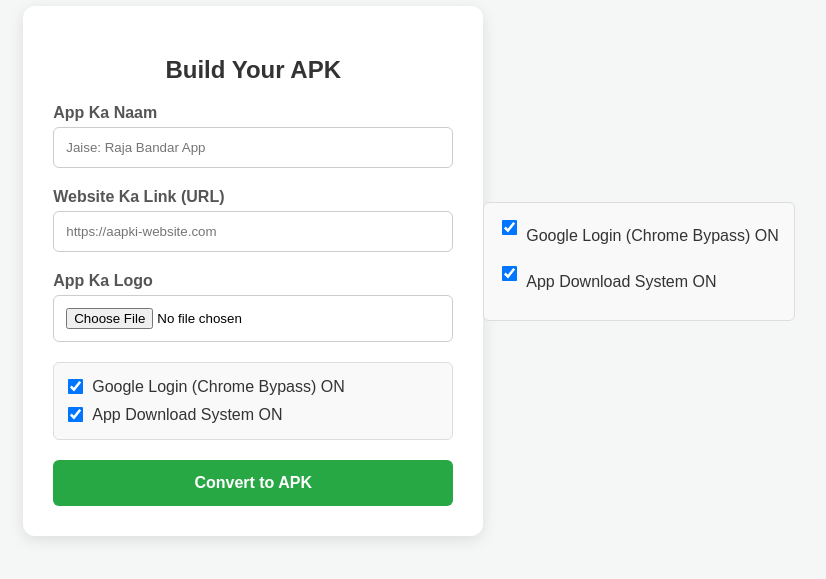
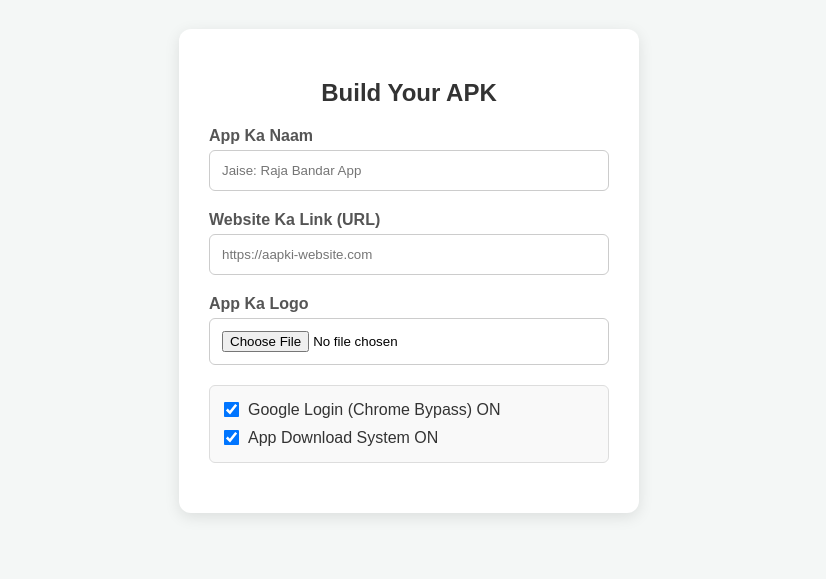
Before and after one commit to chandchand1514-blip/My-App-Builder, a website: page index.html in a window 1280 px wide. Shown: the part 129-708 px from the top of the page, without its empty margins (231-1057 px from the left). Drawn offline with Linux system fonts and the light colour scheme.

Commit message:
Update index.html

```diff
--- a/index.html
+++ b/index.html
@@ -97,21 +97,3 @@
                     App Download System ON
                 </label>
             </div>
-
-            <button type="submit">Convert to APK</button>
-        </form>
-    </div>
-
-</body>
-</html>
-<!-- Naye ON/OFF Switches -->
-<div style="margin-bottom: 20px; background: #f9f9f9; padding: 15px; border-radius: 6px; border: 1px solid #ddd;">
-    <label style="display: flex; align-items: center; margin-bottom: 10px; font-weight: normal; color: #333;">
-        <input type="checkbox" name="enableChromeLogin" value="true" checked style="width: auto; margin-right: 10px; transform: scale(1.2);">
-        Google Login (Chrome Bypass) ON
-    </label>
-    <label style="display: flex; align-items: center; font-weight: normal; color: #333;">
-        <input type="checkbox" name="enableDownload" value="true" checked style="width: auto; margin-right: 10px; transform: scale(1.2);">
-        App Download System ON
-    </label>
-</div>
```
